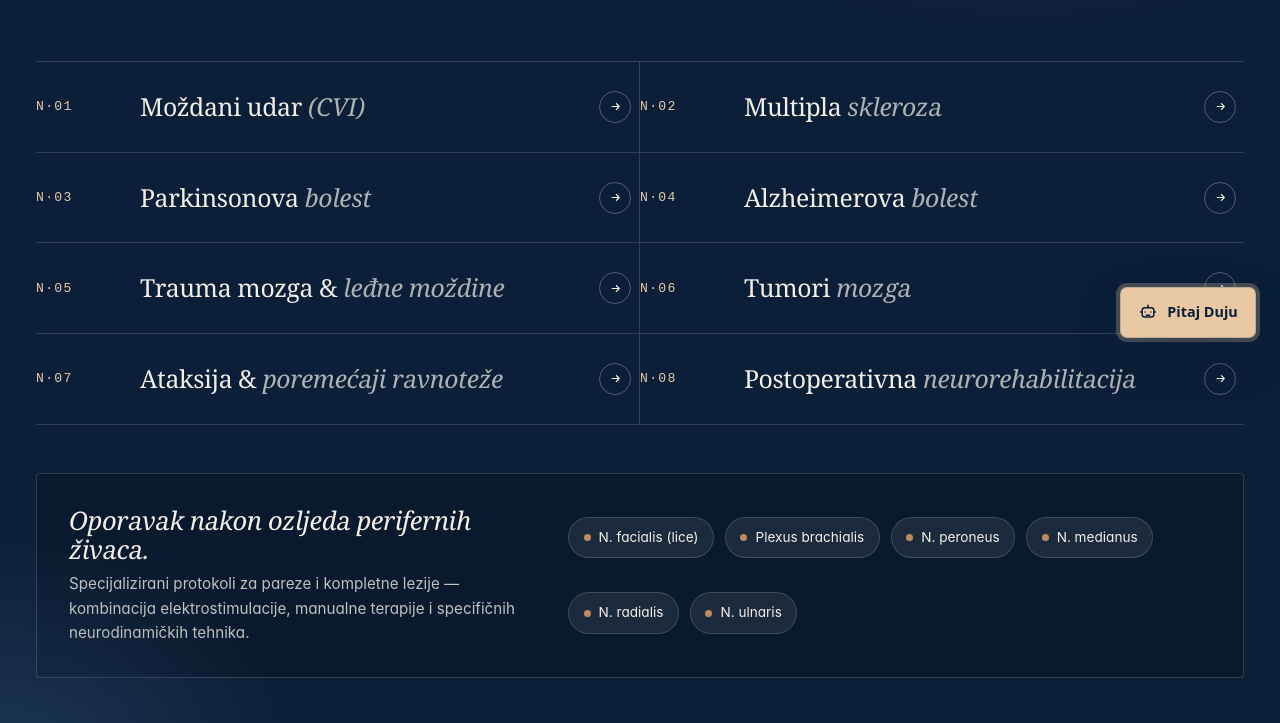
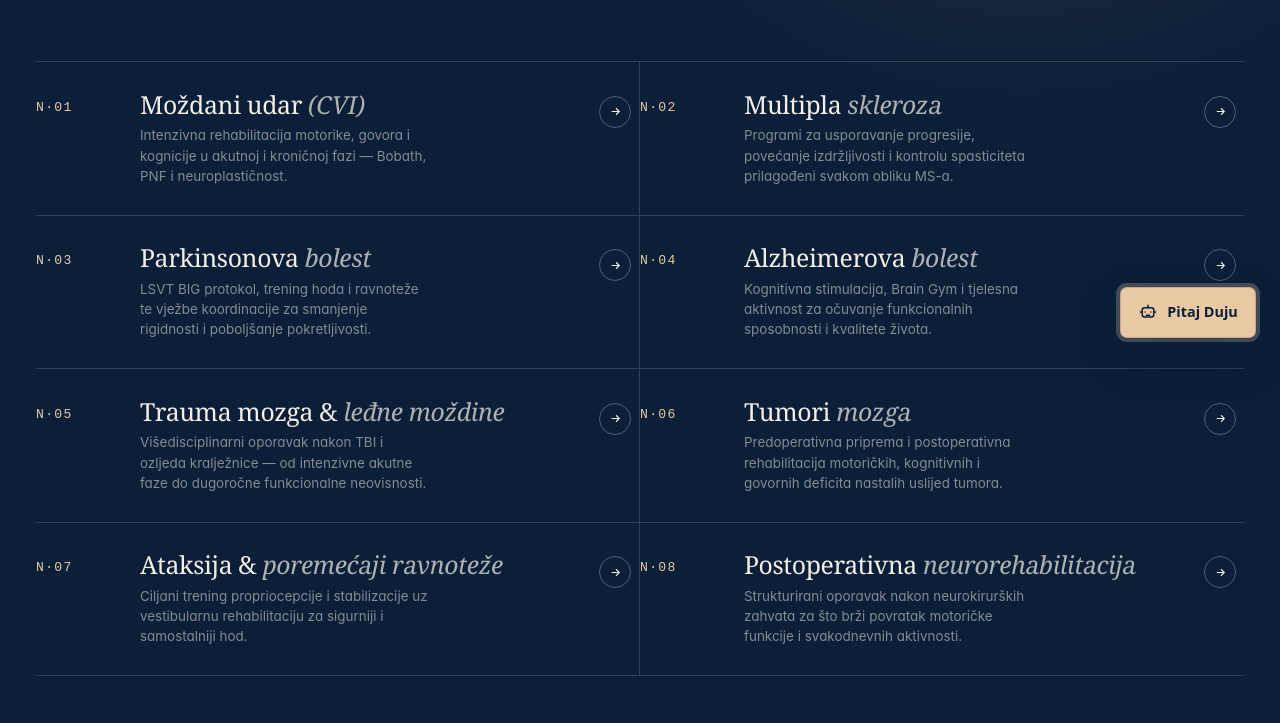
Before and after one commit to brankomamic0-art/Centar, a website: page neuro/index.html in a window 1280 px wide. Shown: the part 438-1161 px from the top of the page. Drawn offline with Linux system fonts and the light colour scheme; a web font is replaced by a local one.

Commit message:
Update index.html

```diff
--- a/neuro/index.html
+++ b/neuro/index.html
@@ -646,22 +646,24 @@ section.block{padding:clamp(4rem,8vw,7rem) 0;position:relative}
 }
 .condition{
   display:grid;grid-template-columns:80px 1fr auto;
-  gap:1.5rem;padding:1.8rem 0;align-items:center;
+  gap:1.5rem;padding:1.8rem 0;align-items:start;
   border-bottom:1px solid rgba(244,239,230,.16);
   cursor:pointer;
   transition:background .3s, padding-left .3s;
 }
 .condition:hover{padding-left:1rem;background:rgba(244,239,230,.04)}
 .condition:nth-child(odd){border-right:1px solid rgba(244,239,230,.16)}
-.condition .c-num{font-family:var(--mono);font-size:.82rem;color:var(--warm-soft);letter-spacing:.1em}
+.condition .c-num{font-family:var(--mono);font-size:.82rem;color:var(--warm-soft);letter-spacing:.1em;padding-top:.35rem}
+.condition .c-body{display:flex;flex-direction:column;gap:.45rem}
 .condition .c-name{font-family:var(--serif);font-size:1.55rem;font-weight:400;letter-spacing:-.015em;line-height:1.1}
 .condition .c-name .it{font-style:italic;color:rgba(244,239,230,.7)}
+.condition .c-desc{font-size:.84rem;line-height:1.5;color:rgba(244,239,230,.52);margin:0;max-width:34ch}
 .condition .c-arrow{
   width:32px;height:32px;border-radius:50%;
   border:1px solid rgba(244,239,230,.3);
   display:grid;place-items:center;color:var(--paper);
   transition:all .3s;flex-shrink:0;
-  margin-right:.5rem;
+  margin-right:.5rem;margin-top:.3rem;
 }
 .condition:hover .c-arrow{background:var(--warm);color:var(--ink);border-color:var(--warm)}
 .condition .c-arrow svg{width:13px;height:13px}
@@ -670,6 +672,7 @@ section.block{padding:clamp(4rem,8vw,7rem) 0;position:relative}
   .condition:nth-child(odd){border-right:0}
   .condition{grid-template-columns:50px 1fr auto;gap:1rem}
   .condition .c-name{font-size:1.3rem}
+  .condition .c-desc{font-size:.8rem}
 }
 
 .nerve-callout{
@@ -1025,42 +1028,66 @@ footer.site ul a:hover{color:var(--warm-soft)}
       <div class="conditions">
         <article class="condition reveal">
           <span class="c-num">N·01</span>
+          <div class="c-body">
             <h3 class="c-name">Moždani udar <span class="it">(CVI)</span></h3>
+            <p class="c-desc">Intenzivna rehabilitacija motorike, govora i kognicije u akutnoj i kroničnoj fazi — Bobath, PNF i neuroplastičnost.</p>
+          </div>
           <span class="c-arrow"><svg viewBox="0 0 24 24" fill="none" stroke="currentColor" stroke-width="2"><path d="M5 12h14M13 6l6 6-6 6"/></svg></span>
         </article>
         <article class="condition reveal">
           <span class="c-num">N·02</span>
+          <div class="c-body">
             <h3 class="c-name">Multipla <span class="it">skleroza</span></h3>
+            <p class="c-desc">Programi za usporavanje progresije, povećanje izdržljivosti i kontrolu spasticiteta prilagođeni svakom obliku MS-a.</p>
+          </div>
           <span class="c-arrow"><svg viewBox="0 0 24 24" fill="none" stroke="currentColor" stroke-width="2"><path d="M5 12h14M13 6l6 6-6 6"/></svg></span>
         </article>
         <article class="condition reveal">
           <span class="c-num">N·03</span>
+          <div class="c-body">
             <h3 class="c-name">Parkinsonova <span class="it">bolest</span></h3>
+            <p class="c-desc">LSVT BIG protokol, trening hoda i ravnoteže te vježbe koordinacije za smanjenje rigidnosti i poboljšanje pokretljivosti.</p>
+          </div>
           <span class="c-arrow"><svg viewBox="0 0 24 24" fill="none" stroke="currentColor" stroke-width="2"><path d="M5 12h14M13 6l6 6-6 6"/></svg></span>
         </article>
         <article class="condition reveal">
           <span class="c-num">N·04</span>
+          <div class="c-body">
             <h3 class="c-name">Alzheimerova <span class="it">bolest</span></h3>
+            <p class="c-desc">Kognitivna stimulacija, Brain Gym i tjelesna aktivnost za očuvanje funkcionalnih sposobnosti i kvalitete života.</p>
+          </div>
           <span class="c-arrow"><svg viewBox="0 0 24 24" fill="none" stroke="currentColor" stroke-width="2"><path d="M5 12h14M13 6l6 6-6 6"/></svg></span>
         </article>
         <article class="condition reveal">
           <span class="c-num">N·05</span>
+          <div class="c-body">
             <h3 class="c-name">Trauma mozga &amp; <span class="it">leđne moždine</span></h3>
+            <p class="c-desc">Višedisciplinarni oporavak nakon TBI i ozljeda kralježnice — od intenzivne akutne faze do dugoročne funkcionalne neovisnosti.</p>
+          </div>
           <span class="c-arrow"><svg viewBox="0 0 24 24" fill="none" stroke="currentColor" stroke-width="2"><path d="M5 12h14M13 6l6 6-6 6"/></svg></span>
         </article>
         <article class="condition reveal">
           <span class="c-num">N·06</span>
+          <div class="c-body">
             <h3 class="c-name">Tumori <span class="it">mozga</span></h3>
+            <p class="c-desc">Predoperativna priprema i postoperativna rehabilitacija motoričkih, kognitivnih i govornih deficita nastalih uslijed tumora.</p>
+          </div>
           <span class="c-arrow"><svg viewBox="0 0 24 24" fill="none" stroke="currentColor" stroke-width="2"><path d="M5 12h14M13 6l6 6-6 6"/></svg></span>
         </article>
         <article class="condition reveal">
           <span class="c-num">N·07</span>
+          <div class="c-body">
             <h3 class="c-name">Ataksija &amp; <span class="it">poremećaji ravnoteže</span></h3>
+            <p class="c-desc">Ciljani trening propriocepcije i stabilizacije uz vestibularnu rehabilitaciju za sigurniji i samostalniji hod.</p>
+          </div>
           <span class="c-arrow"><svg viewBox="0 0 24 24" fill="none" stroke="currentColor" stroke-width="2"><path d="M5 12h14M13 6l6 6-6 6"/></svg></span>
         </article>
         <article class="condition reveal">
           <span class="c-num">N·08</span>
+          <div class="c-body">
             <h3 class="c-name">Postoperativna <span class="it">neurorehabilitacija</span></h3>
+            <p class="c-desc">Strukturirani oporavak nakon neurokirurških zahvata za što brži povratak motoričke funkcije i svakodnevnih aktivnosti.</p>
+          </div>
           <span class="c-arrow"><svg viewBox="0 0 24 24" fill="none" stroke="currentColor" stroke-width="2"><path d="M5 12h14M13 6l6 6-6 6"/></svg></span>
         </article>
       </div>
```
Lines whose indentation alone changed are shown as unchanged.
